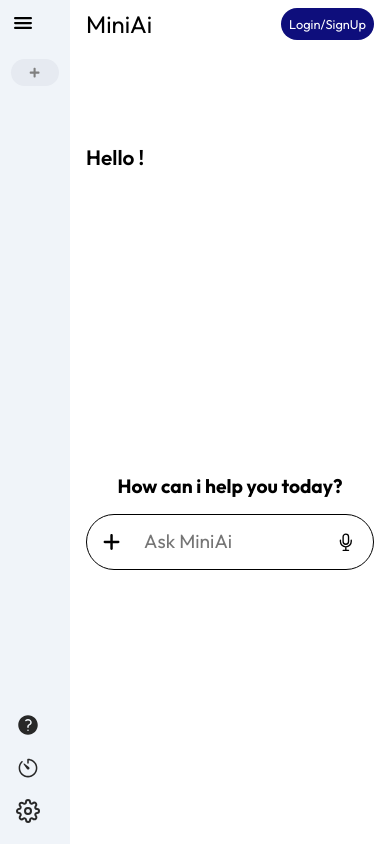
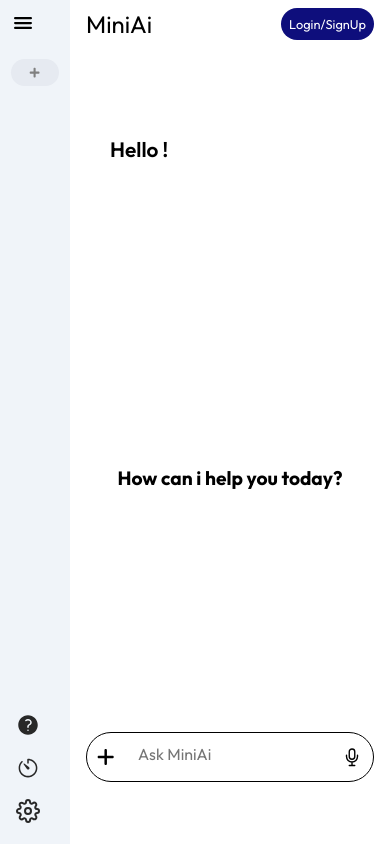
Before and after one commit to Aradhyajain8/MiniAi, a React (Vite) app: page / in a window 390 px wide. Built offline with nearby package versions, Linux system fonts and the light colour scheme; no server answers.

Commit message:
chat functionality integrated

```diff
--- a/package.json
+++ b/package.json
@@ -14,7 +14,8 @@
     "firebase": "^12.15.0",
     "react": "^19.2.6",
     "react-dom": "^19.2.6",
-    "react-icons": "^5.6.0"
+    "react-icons": "^5.6.0",
+    "react-markdown": "^10.1.0"
   },
   "devDependencies": {
     "@eslint/js": "^10.0.1",
--- a/src/components/main/Main.jsx
+++ b/src/components/main/Main.jsx
@@ -6,6 +6,8 @@ import { FaPlus } from "react-icons/fa6";
 import { RxCross2 } from "react-icons/rx";
 import { HiArrowNarrowUp } from "react-icons/hi";
 import Microphone from "./microphone";
+import Chat from "./chat";
+import { askGemini } from "../../config/geminiApi";
 
 export default function Main({ user, loading, menuCollapse, setMenuCollapse }) {
   const [showLogin, setShowLogin] = useState(false);
@@ -17,6 +19,9 @@ export default function Main({ user, loading, menuCollapse, setMenuCollapse }) {
   const [prompt, setPrompt] = useState("");
 
   const [isListening, setIsListening] = useState(false);
+  const [messages, setMessages] = useState([]);
+
+  const [isLoading, setIsLoading] = useState(false);
 
   const textAreaRef = useRef(null);
 
@@ -65,12 +70,50 @@ export default function Main({ user, loading, menuCollapse, setMenuCollapse }) {
   async function handleSend() {
     if (!prompt.trim()) return;
 
+    const userPrompt = prompt;
+    setPrompt("");
+
+    if (textAreaRef.current) {
+      textAreaRef.current.style.height = "2rem"; // or "auto"
+    }
+
+    console.log("user prompt ", userPrompt);
+
+    setMessages((prev) => [
+      ...prev,
+      {
+        role: "user",
+        text: userPrompt,
+      },
+    ]);
+
+    setIsLoading(true);
+
     try {
-      const response = await askGemini(prompt);
+      const response = await askGemini(userPrompt);
 
-      console.log(response);
+      console.log("assistant response ", response);
+
+      setMessages((prev) => [
+        ...prev,
+        {
+          role: "assistant",
+          text: response,
+        },
+      ]);
+
+      console.log("messages ", messages);
     } catch (error) {
+      setMessages((prev) => [
+        ...prev,
+        {
+          role: "assistant",
+          text: "⚠️ Rate limit exceeded. Please wait a few seconds and try again.",
+        },
+      ]);
       console.log(error);
+    } finally {
+      setIsLoading(false);
     }
   }
 
@@ -106,13 +149,19 @@ export default function Main({ user, loading, menuCollapse, setMenuCollapse }) {
       )}
 
       <div className={classes.mainContainer}>
+        <div className={classes.chatContainer}>
+          {messages.length === 0 ? (
             <div className={classes.greet}>
               <p>
                 <span>Hello {user && user.displayName.split(" ")[0]}! </span>
               </p>
               <h1>How can i help you today?</h1>
             </div>
-
+          ) : (
+            <Chat messages={messages} isLoading={isLoading} />
+          )}
+        </div>
+      </div>
       <div className={classes.searchBar}>
         {selectedFile && (
           <div className={classes.fileChip}>
@@ -129,7 +178,7 @@ export default function Main({ user, loading, menuCollapse, setMenuCollapse }) {
           <textarea
             ref={textAreaRef}
             className={classes.userInput}
-              placeholder={isListening ? "Listening..." :"Ask MiniAi"}
+            placeholder={isListening ? "Listening..." : "Ask MiniAi"}
             onClick={() => setMenuCollapse(false)}
             value={prompt}
             onChange={handleInput}
@@ -157,6 +206,5 @@ export default function Main({ user, loading, menuCollapse, setMenuCollapse }) {
         </div>
       </div>
     </div>
-    </div>
   );
 }
--- a/src/components/main/Main.module.css
+++ b/src/components/main/Main.module.css
@@ -1,6 +1,9 @@
 .main{
     flex: 1;
-    min-width: 0;
+    display:flex;
+    flex-direction:column;
+    height:100dvh;
+    padding-bottom: 1rem;
     /* min-height: 100vh; */
     /* border: 1px solid black; */
 }
@@ -44,9 +47,17 @@
 .mainContainer{
     width: 100%;
     max-width: 1200px;
+    overflow-y: auto;
     /* border: 1px solid black; */
+    height:calc(100dvh - 10.5rem);
     padding: 1.5rem;
     margin: 0 auto;
+}
+
+.chatContainer{
+    flex:1;
+    overflow-y:auto;
+    padding:1.5rem;
 }
 
 .greet{
@@ -189,11 +200,13 @@
     .mainContainer{
         width: 100%;
         padding: 0;
-        margin-top: 5rem;
+        padding-top: 3rem;
+        height:calc(100dvh - 10rem);
     }
 
     .searchBar{
         width: 90%;
+        padding: .5rem .6rem;
 
     }
 
@@ -214,6 +227,10 @@
 
     .fileName{
         max-width: 70px;
+    }
+
+    .userInput{
+        font-size: 1rem;
     }
 
     .sendButton{
--- /dev/null
+++ b/src/components/main/chat.jsx
@@ -0,0 +1,27 @@
+import classes from "./chat.module.css";
+import ReactMarkdown from "react-markdown";
+
+export default function Chat({ messages, isLoading }) {
+  return (
+    <div className={classes.chat}>
+      {messages.map((msg, index) => {
+        return (
+          <div
+            key={index}
+            className={
+              msg.role === "user" ? classes.userMessage : classes.aiMessage
+            }
+          >
+            <ReactMarkdown>{msg.text}</ReactMarkdown>
+          </div>
+        );
+      })}
+
+      {isLoading && (
+        <div className={classes.assistant}>
+          <p>Typing...</p>
+        </div>
+      )}
+    </div>
+  );
+}
--- /dev/null
+++ b/src/components/main/chat.module.css
@@ -0,0 +1,46 @@
+.chat{
+    /* border: 1px solid black; */
+    display: flex;
+    flex-direction: column;
+    gap: 1rem;
+    /* justify-content: end; */
+    /* align-items: end; */
+    padding: .5rem;
+    margin-bottom: 10rem;
+}
+
+.userMessage{
+    font-size: 1.2rem;
+    /* align-self:flex-end; */
+    margin-left: auto;
+    max-width:70%;
+    width: fit-content;
+    /* border: 1px solid black; */
+    padding: .8rem;
+    border-radius: 2rem;
+    background-color: rgb(239, 239, 239);
+}
+
+.aiMessage{
+    font-size: 1.2rem;
+    align-self:flex-start;
+    max-width:70%;
+    width: fit-content;
+    /* border: 1px solid black; */
+    padding: .8rem;
+    border-radius: 2rem;
+    background-color: rgb(239, 239, 239);
+    list-style-position: inside;
+}
+
+@media screen and (max-width: 600px){
+    .aiMessage{
+
+        font-size: 1rem;
+    }
+
+    .userMessage{
+        font-size: 1rem;
+    }
+
+}
--- a/src/components/main/microphone.jsx
+++ b/src/components/main/microphone.jsx
@@ -28,11 +28,11 @@ export default function Microphone(props) {
 
       // results is an array which stores all speech recognistion result
       for (let i = event.resultIndex; i < event.results.length; i++) {
-        console.log(event.results[i].isFinal);
+        // console.log(event.results[i].isFinal);
         transcript += event.results[i][0].transcript;
       }
 
-      console.log("Transcript:", transcript);
+    //   console.log("Transcript:", transcript);
 
       props.setPrompt((prev) => prev + transcript);
       const textArea = props.textAreaRef.current;
```
Also changed, not shown: 1 other file (tests, documents, lock files or other folders). Lines whose indentation alone changed are shown as unchanged.
